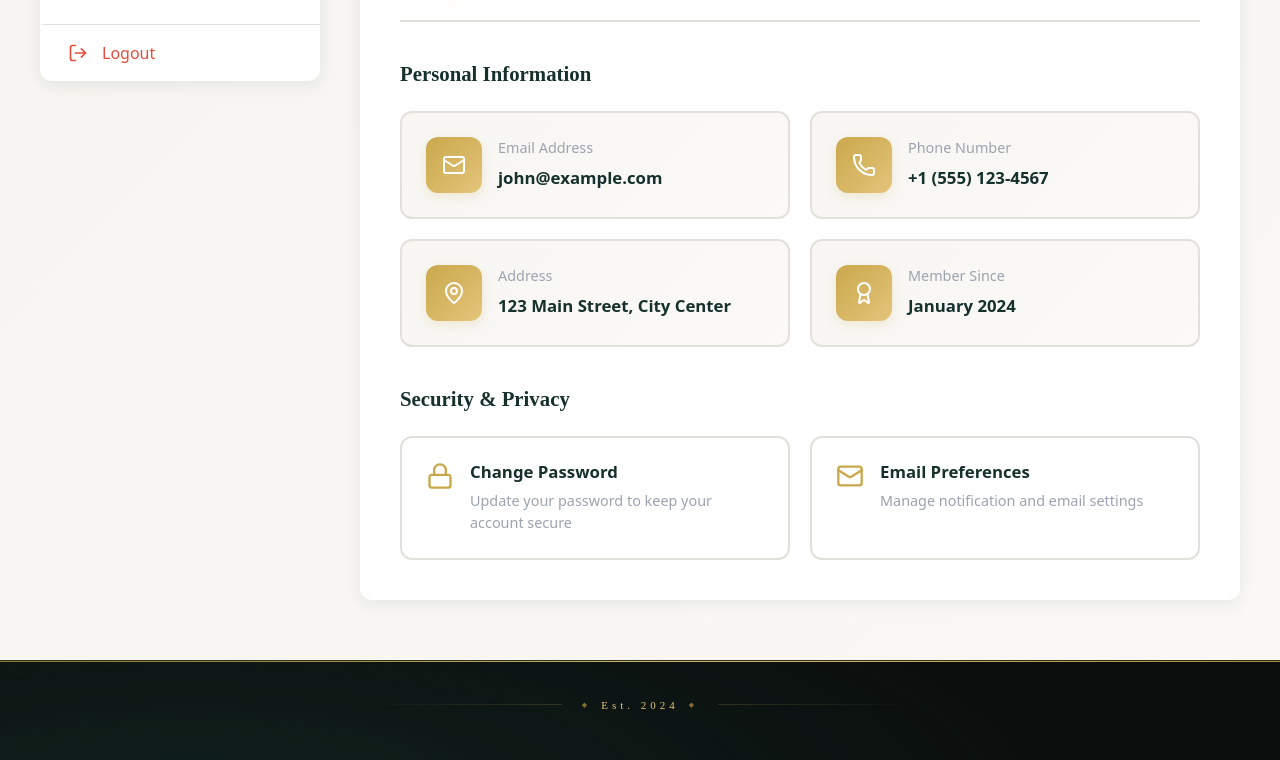
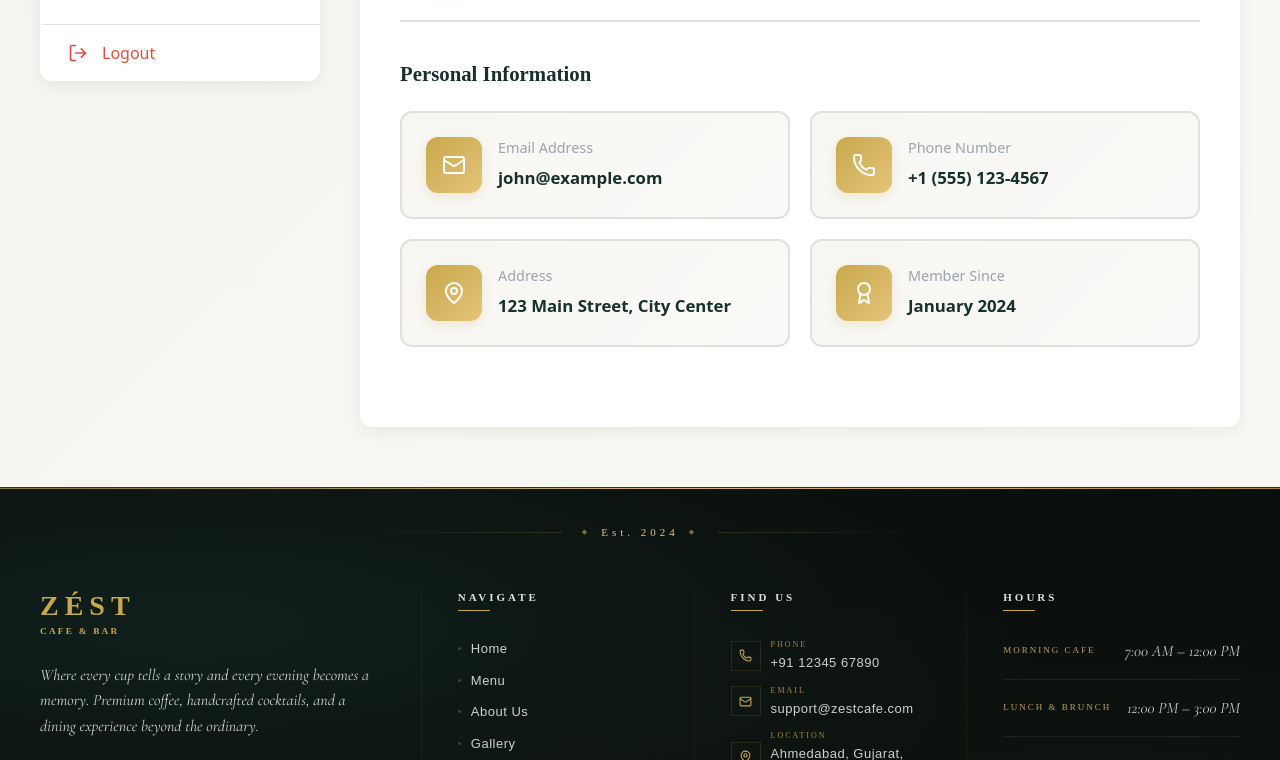
Before and after one commit to godhaniaesha/ZEST, a React (Create React App) app in the folder frontend/: page /profile in a window 1280 px wide. Shown: the part 477-1237 px from the top of the page. Built offline with nearby package versions, Linux system fonts and the light colour scheme.

Commit message:
refactor(profile): remove duplicate security sections
move profile.css import from Profile.jsx to App.js, comment out the local import, and fix trailing newline in menu_style.css

```diff
--- a/frontend/src/App.js
+++ b/frontend/src/App.js
@@ -6,6 +6,8 @@ import '../src/styles/h_style.css';
 import '../src/styles/x_style.css';
 import '../src/styles/z_style.css';
 import '../src/styles/menu_style.css';
+import '../src/styles/profile.css';
+
 
 import Home from './pages/Home';
 import ContactUs from './pages/ContactUs';
--- a/frontend/src/pages/Profile.jsx
+++ b/frontend/src/pages/Profile.jsx
@@ -11,7 +11,7 @@ import {
     ChevronRight,
     Award,
 } from 'lucide-react';
-import '../styles/profile.css';
+// import '../styles/profile.css';
 
 const Profile = () => {
     const [activeTab, setActiveTab] = useState('profile');
@@ -330,29 +330,6 @@ const Profile = () => {
                                                 </div>
                                             </div>
                                         </div>
-
-                                        <div className="x_profile_security_section">
-                                            <h3>Security & Privacy</h3>
-                                            <div className="x_profile_actions_grid">
-                                                <button
-                                                    className="x_profile_action_card"
-                                                    onClick={() => setShowChangePassword(true)}
-                                                >
-                                                    <Lock size={24} />
-                                                    <div>
-                                                        <h4>Change Password</h4>
-                                                        <p>Update your password to keep your account secure</p>
-                                                    </div>
-                                                </button>
-                                                <button className="x_profile_action_card">
-                                                    <Mail size={24} />
-                                                    <div>
-                                                        <h4>Email Preferences</h4>
-                                                        <p>Manage notification and email settings</p>
-                                                    </div>
-                                                </button>
-                                            </div>
-                                        </div>
                                     </>
                                 )}
                             </div>
@@ -424,28 +401,6 @@ const Profile = () => {
                                 </div>
                             )}
 
-                            <div className="x_booking_security_section">
-                                <h3>Security & Preferences</h3>
-                                <div className="x_booking_actions_grid">
-                                    <button
-                                        className="x_booking_action_card"
-                                        onClick={() => setShowChangePassword(true)}
-                                    >
-                                        <Lock size={24} />
-                                        <div>
-                                            <h4>Change Password</h4>
-                                            <p>Update your password to keep your account secure</p>
-                                        </div>
-                                    </button>
-                                    <button className="x_booking_action_card">
-                                        <Mail size={24} />
-                                        <div>
-                                            <h4>Email Preferences</h4>
-                                            <p>Manage reservation and booking notifications</p>
-                                        </div>
-                                    </button>
-                                </div>
-                            </div>
                         </div>
                     )}
 
```
Also changed, not shown: frontend/src/styles/menu_style.css (line endings or trailing spaces).
